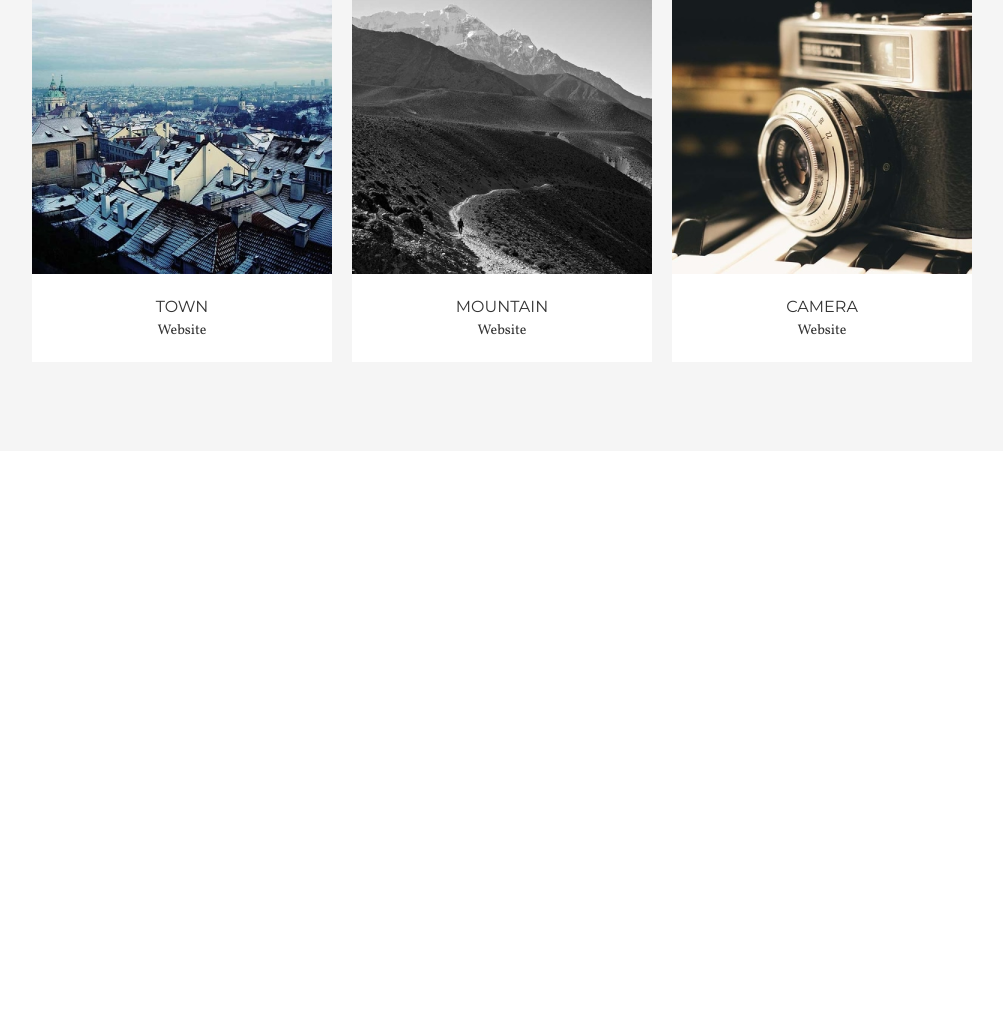
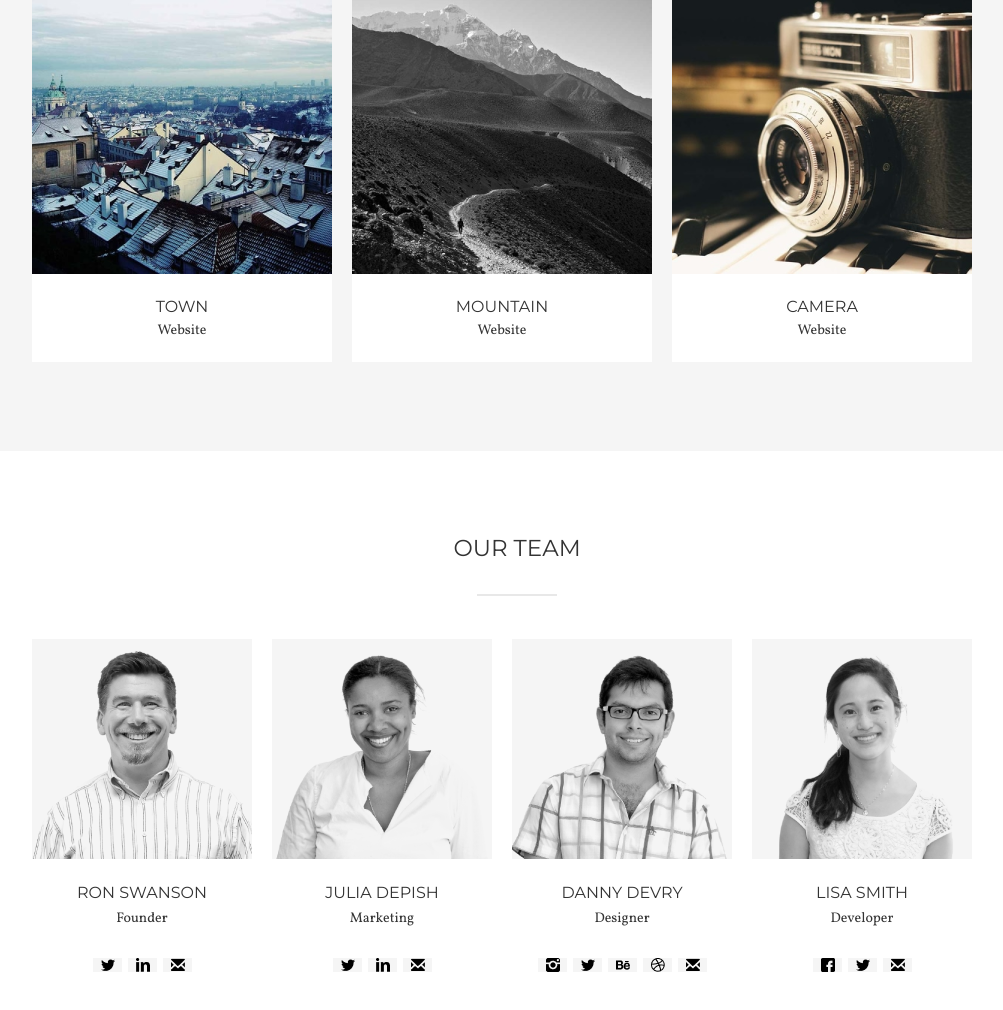
Before and after one commit to ninetyV/Minimal, a plain HTML site: page index.html in a window 1280 px wide. Shown: the part 2477-3487 px from the top of the page, without its empty margins (123-1126 px from the left). Before the commit the page ends 2928 px from the top, so only its background shows below. Drawn offline with Linux system fonts and the light colour scheme.

Commit message:
"our team" complete section

```diff
--- a/css/style.css
+++ b/css/style.css
@@ -261,3 +261,64 @@
     color: #333333;
     padding-bottom: 21px;
 }
+
+.our__team-h {
+  margin-top: 79px;
+  font-family: 'Montserrat', sans-serif;
+  font-size: 23px;
+  font-weight: 400;
+  line-height: 36px;
+  color: #333333;
+  text-align: center;
+}
+
+.horizontal__line {
+  display: flex;
+  justify-content: center;
+  align-items: center;
+  margin-top: 28px;
+}
+
+.our__team-box {
+  display: flex;
+  gap: 20px;
+  margin-top: 43px;
+  margin-bottom: 100px;
+}
+
+.team__box-wrap {
+  display: flex;
+  flex-direction: column;
+  align-items: center;
+  justify-content: center;
+}
+
+.mate__desc {
+  display: flex;
+  flex-direction: column;
+  align-items: center;
+  padding-top: 20px;
+  gap: 6px;
+}
+
+.team__socials {
+  display: flex;
+  padding-top: 29px;
+  gap: 6px;
+}
+
+.mate__name {
+  font-family: 'Montserrat';
+  font-size: 16px;
+  font-weight: 400;
+  line-height: 20px;
+  color: #333333;
+}
+
+.mate__post {
+  font-family: 'Vollkorn';
+  font-size: 14px;
+  font-weight: 400;
+  line-height: 20px;
+  color: #333333;
+}
--- a/index.html
+++ b/index.html
@@ -143,8 +143,86 @@
 
         </div>
     </section>
-    <section>
+    <section class="container">
+        <h3 class="our__team-h">
+          OUR TEAM
+        </h3>
+         <div class="horizontal__line">
+          <img src="./img/line__minimal.png" alt="horizontal__line">
+         </div>
 
+         <div class="our__team-box">
+            <div class="team__box-wrap">
+              <div class="ron__pic">
+                <img src="./img/ron.png" alt="ron">
+              </div>
+
+              <div class="mate__desc">
+                <h4 class="mate__name">RON SWANSON</h4>
+                <p class="mate__post">Founder</p>
+              </div>
+
+              <div class="team__socials">
+                <img src="./img/twitter__minimal.png" alt="">
+                <img src="./img/in__minimal.png" alt="">
+                <img src="./img/email__minimal.png" alt="">
+              </div>
+            </div>
+
+            <div class="team__box-wrap">
+              <div class="ron__pic">
+                <img src="./img/julia.png" alt="julia">
+              </div>
+
+              <div class="mate__desc">
+                <h4 class="mate__name">JULIA DEPISH</h4>
+                <p class="mate__post">Marketing</p>
+              </div>
+
+              <div class="team__socials">
+                <img src="./img/twitter__minimal.png" alt="">
+                <img src="./img/in__minimal.png" alt="">
+                <img src="./img/email__minimal.png" alt="">
+              </div>
+            </div>
+
+            <div class="team__box-wrap">
+              <div class="ron__pic">
+                <img src="./img/danny.png" alt="danny">
+              </div>
+
+              <div class="mate__desc">
+                <h4 class="mate__name">DANNY DEVRY</h4>
+                <p class="mate__post">Designer</p>
+              </div>
+
+              <div class="team__socials">
+                <img src="./img/ins__minimal.png" alt="">
+                <img src="./img/twitter__minimal.png" alt="">
+                <img src="./img/be__minimal.png" alt="">
+                <img src="./img/ball__minimal.png" alt="">
+                <img src="./img/email__minimal.png" alt="">
+              </div>
+            </div>
+
+            <div class="team__box-wrap">
+              <div class="ron__pic">
+                <img src="./img/lisa.png" alt="lisa">
+              </div>
+
+              <div class="mate__desc">
+                <h4 class="mate__name">LISA SMITH</h4>
+                <p class="mate__post">Developer</p>
+              </div>
+
+              <div class="team__socials">
+                <img src="./img/fb__minimal.png" alt="">
+                <img src="./img/twitter__minimal.png" alt="">
+                <img src="./img/email__minimal.png" alt="">
+              </div>
+            </div>
+         </div>
     </section>
+
 </body>
 </html>
```
Also changed, not shown: img/ball__minimal.png (added), img/be__minimal.png (added), img/email__minimal.png (added), img/fb__minimal.png (added), img/in__minimal.png (added), img/ins__minimal.png (added), img/line__minimal.png (added), img/twitter__minimal.png (added).
